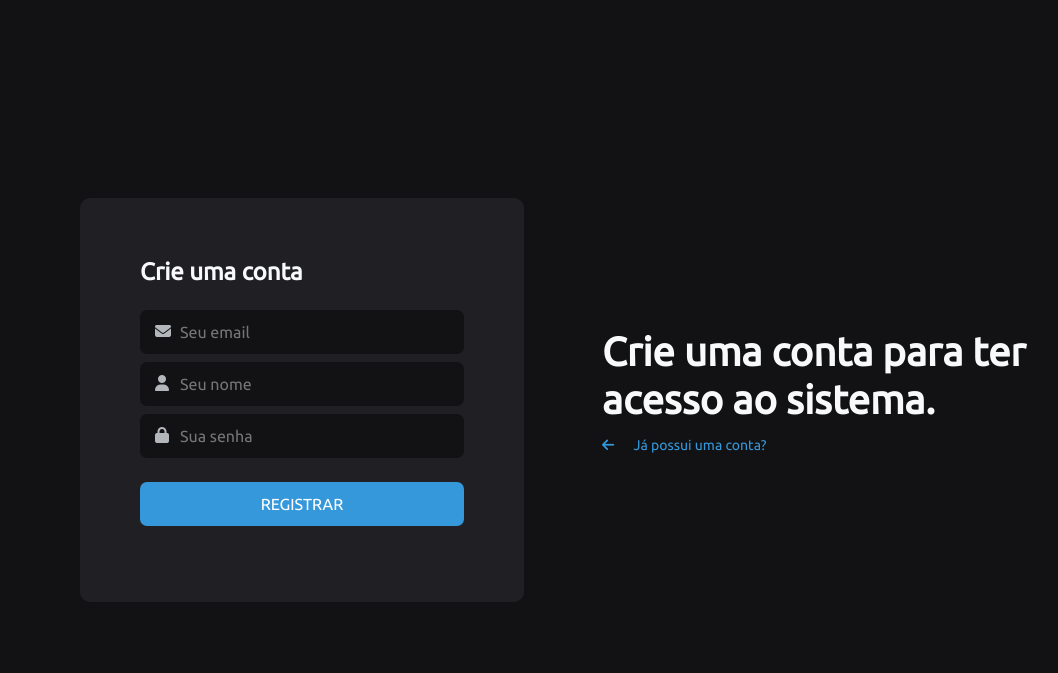
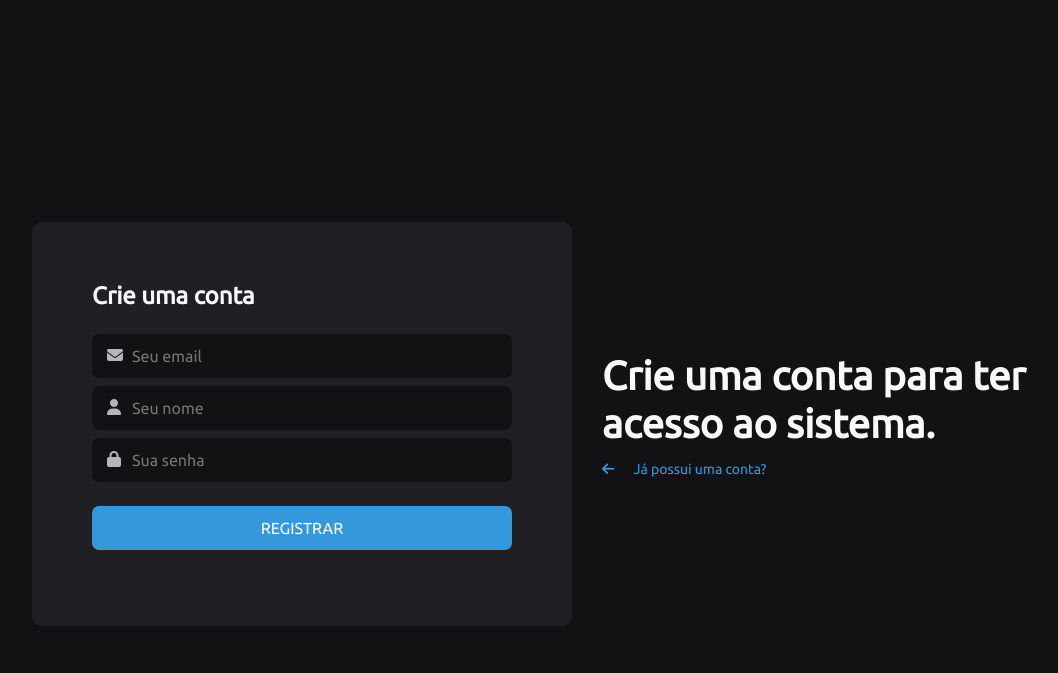
Before and after one commit to GabrielBorges105/Projeto-Dimensao, a PHP site: page /register in a window 1280 px wide. Shown: the top 673 px of the page, without its empty margins (53-1111 px from the left). Run offline with PHP 8.4, Linux system fonts and the light colour scheme; some libraries are stand-ins or nearby versions.

Commit message:
Alterações nas telas Login e Registro

```diff
--- a/app/Views/login/index.phtml
+++ b/app/Views/login/index.phtml
@@ -1,6 +1,5 @@
 <?php require_once __DIR__ . "/template/header.phtml"; ?>
 <div class="container">
-    <div class="rounded">
     <div class="row">
         <div class="col-md-6 d-flex align-items-center justify-content-center">
             <div class="py-5">
@@ -8,7 +7,6 @@
             </div>
         </div>
         <div class="col-md-6 py-4">
-                <div class="m-5">
             <form action="/login/auth" id="formBox" method="post">
                 <h4 class="text-light font-weight-bold mb-4">Acessar Plataforma</h4>
                 <div class="inputIcon">
@@ -25,6 +23,4 @@
         </div>
     </div>
 </div>
-    </div>
-</div>
 <?php require_once __DIR__ . "/template/footer.phtml"; ?>
--- a/app/Views/login/register.phtml
+++ b/app/Views/login/register.phtml
@@ -1,9 +1,7 @@
 <?php require_once __DIR__ . "/template/header.phtml"; ?>
-<div class="container">
-    <div class="rounded">
-        <div class="row">
+<div class="container  pt-5">
+    <div class="row ">
         <div class="col-md-6 py-4">
-                <div class="m-5">
             <form action="/register/store" id="formBox" method="post">
                 <h4 class="text-light mb-4 font-weight-bold">Crie uma conta</h4>
                 <div class="inputIcon">
@@ -21,12 +19,10 @@
                 <button type="submit" class="input-login w-100 btn-theme px-3 my-3">REGISTRAR</button>
             </form>
         </div>
-            </div>
         <div class="col-md-6 d-flex align-items-center justify-content-center">
-                <div class="py-5">
+            <div class="py-1">
                 <h1 class="text-light font-weight-bold" style="font-size:40px">Crie uma conta para ter acesso ao sistema.</h1>
-                    <p><a href="/login"><i class="fas fa-arrow-left mr-3"></i>  Já possui uma conta?</a></p>
-                </div>
+                <p><a href="/login"><i class="fas fa-arrow-left mr-3"></i> Já possui uma conta?</a></p>
             </div>
         </div>
     </div>
```
Lines whose indentation alone changed are shown as unchanged.
